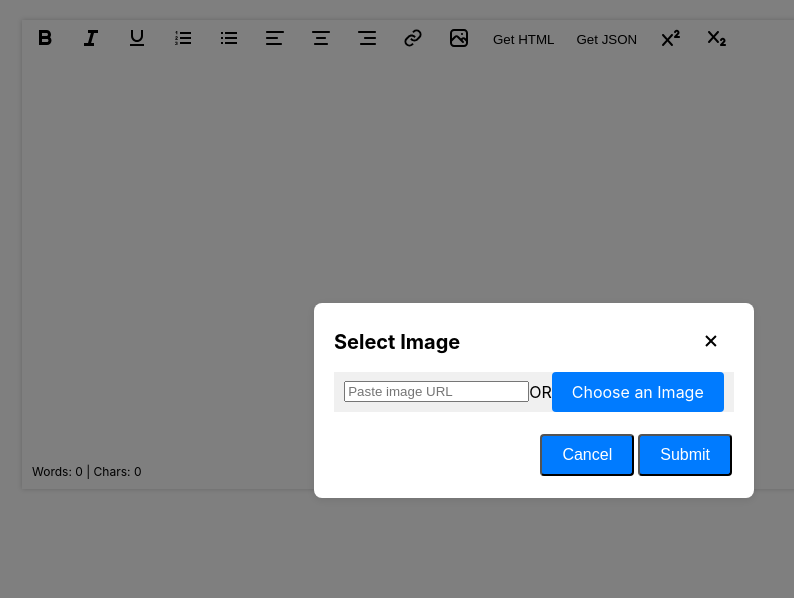
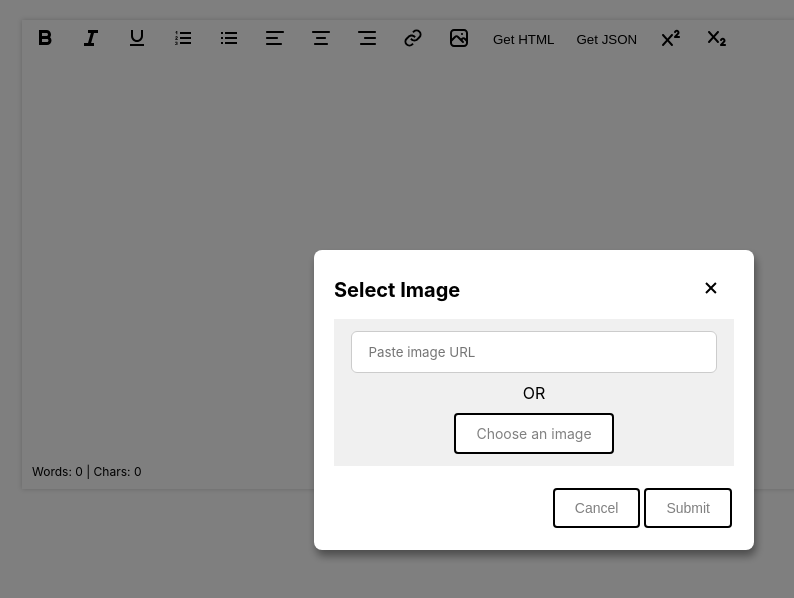
Before and after one commit to mindfiredigital/react-text-igniter, a React (Create React App) app: page / in a window 1280 px wide. Both pictures are taken after a click on the button 565 px from the left and 39 px from the top of the page. Shown: the top 598 px of the page, without its empty margins (106-900 px from the left). Built offline with nearby package versions, Linux system fonts and the light colour scheme; the HTML template or start-up script is replaced by a standard one.

Commit message:
Image selection dialog UI & functionality
Image selection dialog UI and functionality completed
CSS updated.

```diff
--- a/src/components/ui/dialog.jsx
+++ b/src/components/ui/dialog.jsx
@@ -7,6 +7,17 @@ const ImageUploadSelectionDialog = ({ isOpen, onClose, title, children }) => {
   const [file, setFile] = useState(null);
   const [imageUrl, setImageUrl] = useState("");
   const [error, setError] = useState("");
+
+  const closeDialog = () => {
+    resetToDefault();
+    onClose();
+  };
+
+  const resetToDefault = () => {
+    setImageUrl("");
+    setFile(null);
+    setError("");
+  };
 
   const handleFileChange = (event) => {
     const selectedFile = event.target.files[0];
@@ -19,16 +30,20 @@ const ImageUploadSelectionDialog = ({ isOpen, onClose, title, children }) => {
   const handleImageUrl = (event) => {
     setImageUrl(event.target.value);
     setFile(null);
-  }
+  };
+
+  const removeFile = () => {
+    setFile(null);
+  };
 
   const handleSubmit = () => {
-    if(file || imageUrl){
-      console.log({file, imageUrl});
+    if (file || imageUrl) {
+      console.log({ file, imageUrl });
       onClose();
     } else {
-      setError("Please select a file or image url")
+      setError("Please select a file or image url");
     }
-  }
+  };
 
   if (!isOpen) return null;
 
@@ -52,21 +67,24 @@ const ImageUploadSelectionDialog = ({ isOpen, onClose, title, children }) => {
               onChange={handleImageUrl}
             />
             <div className="or-divider">OR</div>
-            {error && <p className="error">{error}</p>}
             <label htmlFor="file-input" className="custom-file-input">
-              Choose an Image
-            </label>
+                {/* {!file && (
+
+            )}Choose an Image */}
+            {!file ? "Choose an image" : "Reselect Image"}
+              </label>
             <input type="file" id="file-input" accept="image/*" onChange={handleFileChange} />
             {file && (
               <div className="file-info">
-                <p>Selected file: {file.name}</p>
+                <p>Selected file: {file.name} </p>
                 <p>File size: {(file.size / 1024).toFixed(2)} KB</p>
               </div>
             )}
+            {error && <p className="error">{error}</p>}
           </div>
         </div>
         <div className="dialog-footer">
-          <AppButton type="cancel" onClick={onClose}>
+          <AppButton type="cancel" onClick={closeDialog}>
             Cancel
           </AppButton>
           <AppButton onClick={handleSubmit}>Submit</AppButton>
--- a/src/components/ui/uiComponents.css
+++ b/src/components/ui/uiComponents.css
@@ -1,3 +1,18 @@
+:root {
+  /* Color variables */
+  --primary-bg: white;
+  --primary-color: gray;
+  --hover-bg: black;
+  --hover-color: black;
+  --border-color: black;
+  --cancel-border-hover: red;
+  --overlay-bg: #00000080;
+  --container-bg: #f0f0f0;
+
+  /* Box shadow variable */
+  --box-shadow: 2px 6px 8px rgba(0, 0, 0, 0.4);
+}
+
 /*
  ========================================
  BUTTONS
@@ -6,31 +21,37 @@
 /* General button styles */
 .button {
   padding: 10px 20px;
-  font-size: 16px;
+  font-size: 14px;
   border-radius: 4px;
   cursor: pointer;
-  transition: background-color 0.3s ease;
+  transition: all 0.3s ease;
   display: inline-block;
   margin: 2px;
+  border: 2px solid var(--border-color);
 }
 
 /* Primary button styles */
 .button-primary {
-  background: #007bff;
-  color: white;
+  background: var(--primary-bg);
+  color: var(--primary-color);
 }
 
 .button-primary:hover {
-  background-color: black;
+  font-size: 16px;
+  color: var(--hover-color);
+  box-shadow: var(--box-shadow);
 }
 
 .button-cancel {
-  background: #007bff;
-  color: white;
+  background: var(--primary-bg);
+  color: var(--primary-color);
 }
+
 .button-cancel:hover {
-  background-color: red;
-  color: white;
+  font-size: 16px;
+  border: 2px solid var(--cancel-border-hover);
+  color: var(--hover-color);
+  box-shadow: var(--box-shadow);
 }
 /*
  ========================================
@@ -44,7 +65,7 @@
   left: 0;
   width: 100%;
   height: 100%;
-  background: #00000080;
+  background: var(--overlay-bg);
   display: flex;
   align-items: center;
   justify-content: center;
@@ -53,10 +74,10 @@
 
 /* Dialog container styles */
 .dialog-container {
-  background: white;
+  background: var(--primary-bg);
   padding: 20px;
   border-radius: 8px;
-  box-shadow: 0 2px 10px #0000001a;
+  box-shadow: var(--box-shadow);
   width: 400px;
   max-width: 100%;
   z-index: 1001;
@@ -98,29 +119,61 @@
 /* General styles for the container */
 .container {
   display: flex;
+  flex-direction: column;
+  padding: 12px 16px;
   justify-content: center;
   align-items: center;
-  background-color: #f0f0f0;
+  background-color: var(--container-bg);
 }
 
+.container .image-url-input {
+  width: 90%;
+  padding: 12px 16px;
+  border-radius: 6px;
+  font-family: inherit;
+  border: 1px solid #ccc;
+}
+
+.container .or-divider {
+    margin: 10px;
+}
 /* Hide the default file input */
 #file-input {
   display: none;
 }
 
+.form-group input:focus {
+  outline: none;
+  border-color: #1778f2;
+}
+
+
 /* Style for the custom file input label */
 .custom-file-input {
   display: inline-block;
   padding: 10px 20px;
-  font-size: 16px;
+  font-size: 14px;
   cursor: pointer;
-  background-color: #007bff;
-  color: white;
-  border: none;
+  background: var(--primary-bg);
+  color: var(--primary-color);
+  border: 2px solid var(--border-color);
   border-radius: 4px;
-  transition: background-color 0.3s ease;
+  transition: all 0.3s ease;
 }
 
 .custom-file-input:hover {
-  background-color: black;
+  font-size: 16px;
+  color: var(--hover-color);
+  box-shadow: var(--box-shadow);
 }
+
+.file-info {
+  margin-top: 10px;
+  font-size: 14px;
+}
+
+.file-remove {
+  margin-left: 10px;
+  cursor: pointer;
+  color: red;
+}
```
